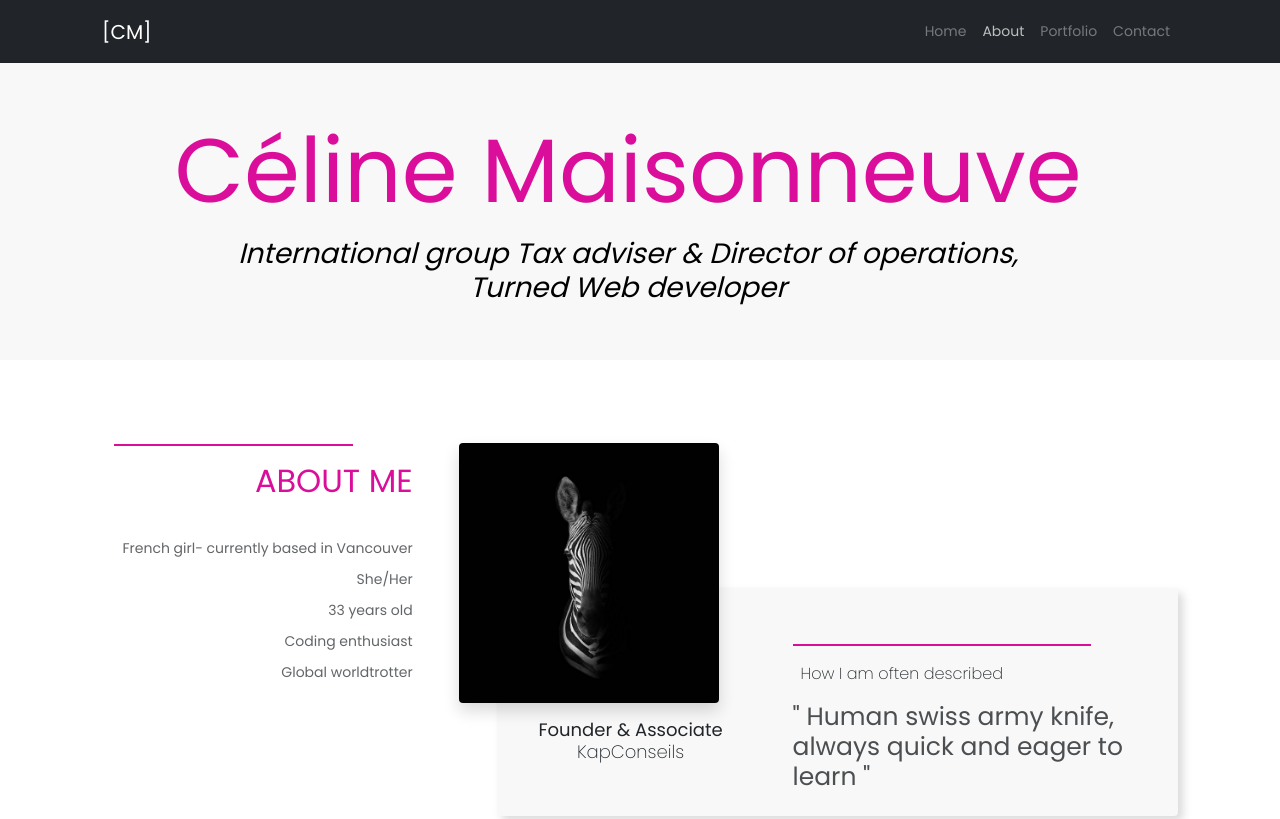
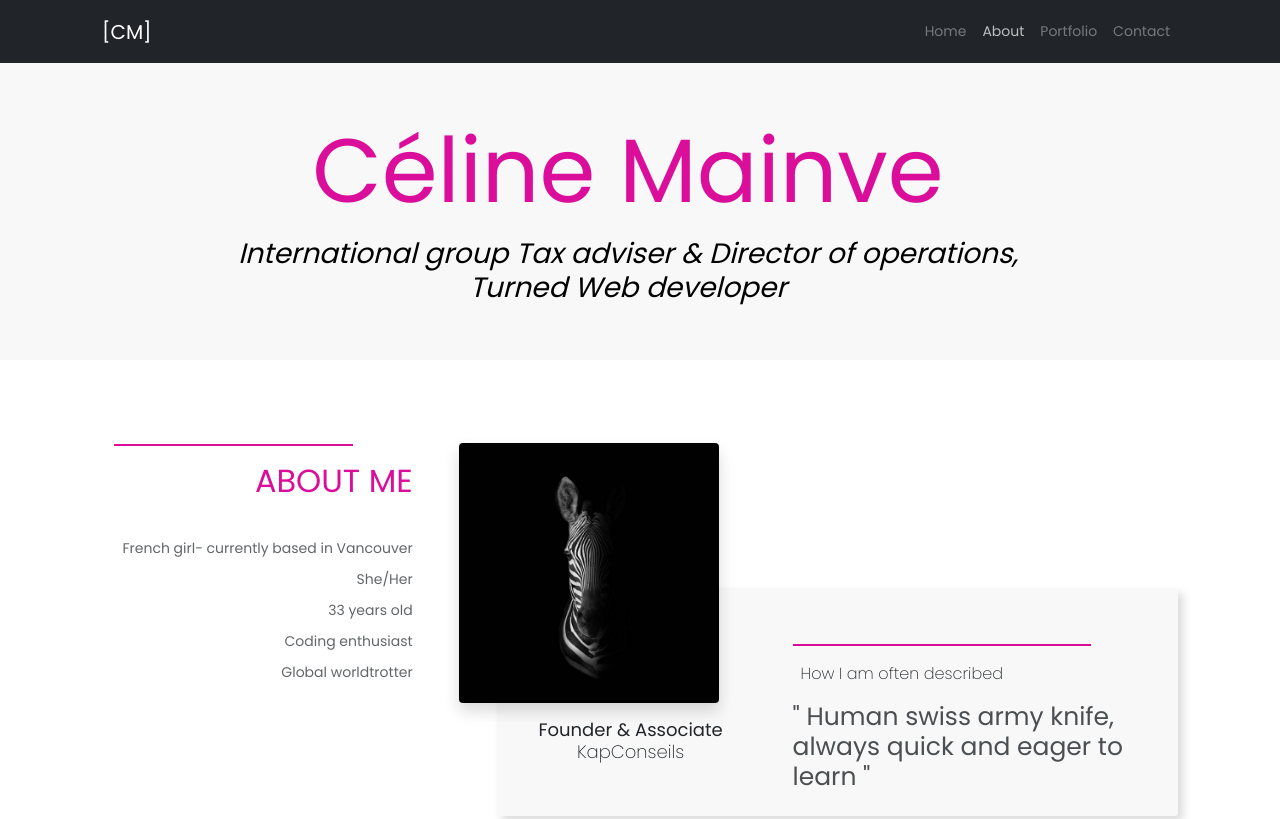
Before and after one commit to CelineMsn/Portfolio-CM-SC-VF, a plain HTML site: page about.html in a window 1280 px wide. Shown: the top 819 px of the page. Drawn offline with nearby package versions, Linux system fonts and the light colour scheme.

Commit message:
celine mainve

```diff
--- a/about.html
+++ b/about.html
@@ -60,7 +60,7 @@
 <!-- ABOUT PAGE TITLE CELINE M -->
   <div class="content-container bottom-margin pt-1 pb-5">
 
-      <h1 class="pb-1 title text-center pe-4">Céline Maisonneuve</h1>
+      <h1 class="pb-1 title text-center pe-4">Céline Mainve</h1>
       <h3 class="text-center pe-4 pb-6">
                <i> International group Tax adviser
                 & Director of operations,
```
